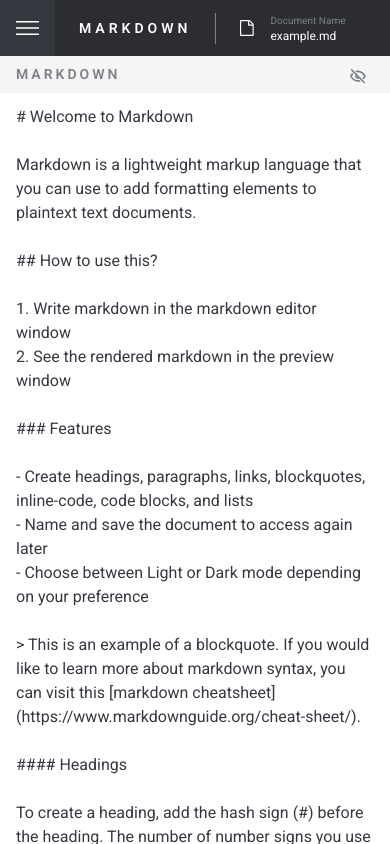
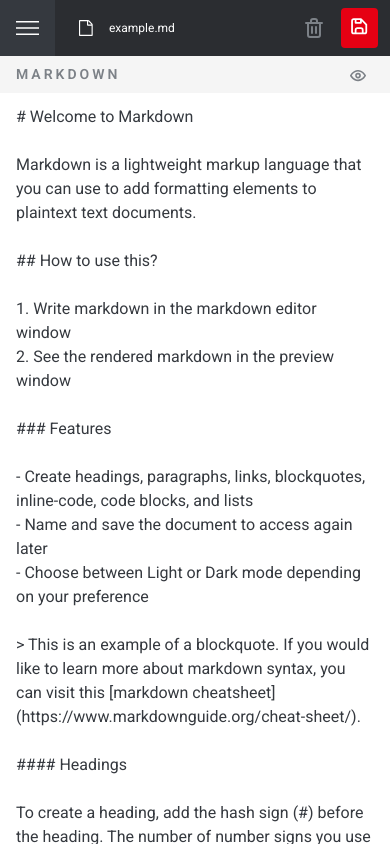
Before and after one commit to hector1234567/in-browser-markdown-editor, a React (Vite) app: page / in a window 390 px wide. Built offline with nearby package versions, Linux system fonts and the light colour scheme.

Commit message:
Fix mobile

```diff
--- a/src/App.tsx
+++ b/src/App.tsx
@@ -71,12 +71,14 @@ function App() {
             ) : null}
           </main>
         </div>
+        {!isMenuOpen ? (
           <div className="absolute top-14 right-6 flex h-10 items-center">
             <ShowPreviewButton
               show={showEditor}
               onClickHandler={() => setShowEditor((show) => !show)}
             />
           </div>
+        ) : null}
       </FilesProvider>
     </div>
   );
--- a/src/components/document-info.tsx
+++ b/src/components/document-info.tsx
@@ -7,12 +7,12 @@ type DocumentInfoProps = {
 
 export default function DocumentInfo({ name, setName }: DocumentInfoProps) {
   return (
-    <div className="flex grow items-center gap-4 border-l border-slate-400 px-6">
+    <div className="flex grow items-center gap-4 border-slate-400 px-6 sm:border-l">
       <img src={document} alt="Document Info" className="" />
-      <form className="flex w-full max-w-100 shrink flex-col">
+      <div className="flex w-full max-w-100 shrink flex-col">
         <label
           htmlFor="document-name"
-          className="cursor-pointer text-[10px] text-slate-400"
+          className="hidden cursor-pointer text-[10px] text-slate-400 sm:block"
         >
           Document Name
         </label>
@@ -22,7 +22,7 @@ export default function DocumentInfo({ name, setName }: DocumentInfoProps) {
           className="self-stretch p-0 text-xs outline-0 focus:border-b focus:border-white"
           value={name}
         />
-      </form>
+      </div>
     </div>
   );
 }
--- a/src/components/show-preview-button.tsx
+++ b/src/components/show-preview-button.tsx
@@ -13,20 +13,20 @@ export default function ShowPreviewButton({
         <svg
           className="fill-slate-400 transition-colors hover:fill-orange-400"
           width="16"
+          height="12"
+          xmlns="http://www.w3.org/2000/svg"
+        >
+          <path d="M7.784.003c4.782-.144 7.597 4.31 8.109 5.198a.8.8 0 0 1 0 .8c-.688 1.2-3.255 5.086-7.677 5.198h-.2c-4.71 0-7.405-4.326-7.909-5.198a.8.8 0 0 1 0-.8C.803 4.001 3.362.115 7.784.003Zm.38 1.6h-.3c-3.199.08-5.286 2.71-6.086 3.998C2.482 6.73 4.73 9.68 8.176 9.6c3.199-.08 5.262-2.711 6.086-3.999-.712-1.127-2.967-4.086-6.398-3.998ZM8 2.803A2.799 2.799 0 1 1 8 8.4a2.799 2.799 0 0 1 0-5.598Zm0 1.599A1.2 1.2 0 1 0 8 6.8a1.2 1.2 0 0 0 0-2.4Z" />
+        </svg>
+      ) : (
+        <svg
+          className="fill-slate-400 transition-colors hover:fill-orange-400"
+          width="16"
           height="15"
           xmlns="http://www.w3.org/2000/svg"
         >
           <path d="M1.38.027a.795.795 0 0 1 .769.206L14.815 12.9a.792.792 0 0 1 0 1.124.792.792 0 0 1-1.124 0L9.234 9.567a2.77 2.77 0 0 1-3.753-3.753L1.024 1.357a.795.795 0 0 1 .357-1.33Zm.998 3.832 1.156 1.116a10.846 10.846 0 0 0-1.773 2.153c.696 1.117 2.929 4.038 6.333 3.959a6.127 6.127 0 0 0 1.346-.198l1.25 1.25a7.505 7.505 0 0 1-2.556.53h-.198c-4.663 0-7.331-4.282-7.83-5.145a.792.792 0 0 1 0-.792A12.58 12.58 0 0 1 2.378 3.86Zm5.328-2.272c4.726-.143 7.52 4.267 8.028 5.145.15.24.163.542.031.792a12.58 12.58 0 0 1-2.304 2.874l-1.195-1.116a10.846 10.846 0 0 0 1.813-2.154c-.705-1.116-2.937-4.045-6.333-3.958a6.127 6.127 0 0 0-1.346.198L5.149 2.117a7.505 7.505 0 0 1 2.557-.53Zm-.974 5.486v.055c0 .656.532 1.188 1.188 1.188l.047-.008-1.235-1.235Z" />
         </svg>
-      ) : (
-        <svg
-          className="fill-slate-400 transition-colors hover:fill-orange-400"
-          width="16"
-          height="12"
-          xmlns="http://www.w3.org/2000/svg"
-        >
-          <path d="M7.784.003c4.782-.144 7.597 4.31 8.109 5.198a.8.8 0 0 1 0 .8c-.688 1.2-3.255 5.086-7.677 5.198h-.2c-4.71 0-7.405-4.326-7.909-5.198a.8.8 0 0 1 0-.8C.803 4.001 3.362.115 7.784.003Zm.38 1.6h-.3c-3.199.08-5.286 2.71-6.086 3.998C2.482 6.73 4.73 9.68 8.176 9.6c3.199-.08 5.262-2.711 6.086-3.999-.712-1.127-2.967-4.086-6.398-3.998ZM8 2.803A2.799 2.799 0 1 1 8 8.4a2.799 2.799 0 0 1 0-5.598Zm0 1.599A1.2 1.2 0 1 0 8 6.8a1.2 1.2 0 0 0 0-2.4Z" />
-        </svg>
       )}
     </button>
   );
--- a/src/layout/header.tsx
+++ b/src/layout/header.tsx
@@ -25,7 +25,7 @@ export function Header({
   return (
     <header className="text-neutral-0 flex h-14 items-center bg-slate-800 font-sans">
       <MenuButton isOpen={isMenuOpen} toggleOpen={toggleMenu} />
-      <h1 className="sp mx-6 text-sm font-semibold tracking-[4px] uppercase">
+      <h1 className="sp mx-6 hidden text-sm font-semibold tracking-[4px] uppercase sm:block">
         Markdown
       </h1>
       <DocumentInfo name={name} setName={setName} />
--- a/src/layout/preview.tsx
+++ b/src/layout/preview.tsx
@@ -77,7 +77,7 @@ export default function Preview({ markdownText }: PreviewProps) {
   };
 
   return (
-    <div className="flex h-full w-full flex-col border-l border-neutral-200 dark:border-slate-800">
+    <div className="flex h-full w-full flex-col border-0 border-neutral-200 sm:border-l dark:border-slate-800">
       <div className="bg-neutral-100 px-4 py-2 text-slate-400 dark:bg-slate-950">
         <h2 className="text-[14px] font-semibold tracking-[3px] uppercase">
           Preview
```
Lines whose indentation alone changed are shown as unchanged.
